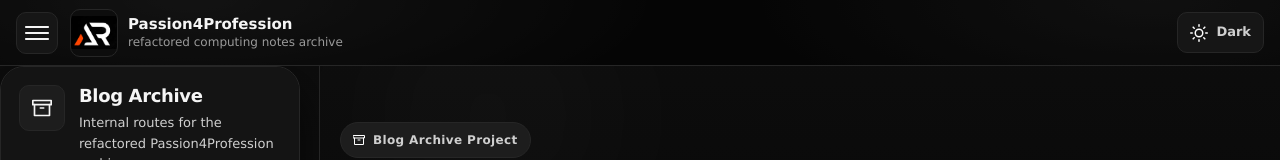
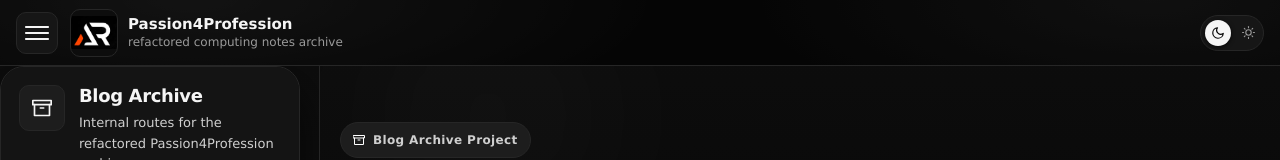
Before and after one commit to a2rp/passion4profession-refactored, a React (Vite) app: page / in a window 1280 px wide. Shown: the top 160 px of the page. Built offline with nearby package versions, Linux system fonts and the light colour scheme.

Commit message:
Add sliding theme toggle

```diff
--- a/src/components/header/index.jsx
+++ b/src/components/header/index.jsx
@@ -1,7 +1,7 @@
-import React, { useEffect, useMemo, useState } from "react";
+import React, { useEffect, useState } from "react";
 import { Styled } from "./styled";
 import blackBgLogo from "/logo.png";
-import { FiMoon, FiSun, FiBookOpen, FiArchive, FiLayers } from "react-icons/fi";
+import { FiMoon, FiSun } from "react-icons/fi";
 import { IoIosMenu } from "react-icons/io";
 import { NavLink } from "react-router-dom";
 
@@ -27,9 +27,7 @@ const Header = ({ handleSliderToggleClick }) => {
         localStorage.setItem(THEME_LS_KEY, theme);
     }, [theme]);
 
-    const nextTheme = useMemo(() => {
-        return theme === "light" ? "dark" : "light";
-    }, [theme]);
+    const nextTheme = theme === "light" ? "dark" : "light";
 
     const handleToggle = () => {
         setTheme(nextTheme);
@@ -79,17 +77,29 @@ const Header = ({ handleSliderToggleClick }) => {
                 <div className="rightSide">
                     <button
                         type="button"
-                        className="themeToggleBtn"
+                        role="switch"
+                        aria-checked={theme === "light"}
+                        aria-label="Light theme"
+                        className={`themeToggleBtn ${
+                            theme === "light" ? "light" : ""
+                        }`}
                         onClick={handleToggle}
-                        aria-label={`Switch to ${nextTheme} theme`}
                         title={`Switch to ${nextTheme} theme`}
                     >
-                        <span className="icon">
-                            {theme === "light" ? <FiMoon /> : <FiSun />}
+                        <span
+                            className="trackIcon darkIcon"
+                            aria-hidden="true"
+                        >
+                            <FiMoon />
                         </span>
-
-                        <span className="label">
-                            {theme === "light" ? "Light" : "Dark"}
+                        <span
+                            className="trackIcon lightIcon"
+                            aria-hidden="true"
+                        >
+                            <FiSun />
+                        </span>
+                        <span className="thumb" aria-hidden="true">
+                            {theme === "light" ? <FiSun /> : <FiMoon />}
                         </span>
                     </button>
                 </div>
--- a/src/components/header/styled.js
+++ b/src/components/header/styled.js
@@ -172,47 +172,79 @@ export const Styled = {
         }
 
         .themeToggleBtn {
+            position: relative;
             display: inline-flex;
             align-items: center;
-            gap: 8px;
-            padding: 9px 12px;
-            border-radius: var(--radius-sm);
+            justify-content: space-between;
+            width: 64px;
+            height: 36px;
+            padding: 0;
+            flex-shrink: 0;
+            border-radius: 999px;
             border: 1px solid var(--color-border);
             background: var(--color-surface-2);
             color: var(--color-text-primary);
+            cursor: pointer;
             transition:
                 background var(--transition-fast),
                 border-color var(--transition-fast),
-                color var(--transition-fast),
-                transform var(--transition-fast);
+                color var(--transition-fast);
 
-            .icon {
-                font-size: 18px;
-                color: var(--color-primary);
+            .trackIcon {
+                position: absolute;
+                top: 50%;
+                z-index: 1;
                 display: inline-flex;
                 align-items: center;
                 justify-content: center;
+                width: 14px;
+                height: 14px;
+                transform: translateY(-50%);
+                color: var(--color-text-muted);
+                font-size: 13px;
+                pointer-events: none;
             }
 
-            .label {
-                font-size: 13px;
-                font-weight: 700;
-                color: var(--color-text-secondary);
+            .darkIcon {
+                left: 8px;
+            }
+
+            .lightIcon {
+                right: 8px;
+            }
+
+            .thumb {
+                position: absolute;
+                top: 4px;
+                left: 4px;
+                z-index: 2;
+                display: inline-flex;
+                align-items: center;
+                justify-content: center;
+                width: 26px;
+                height: 26px;
+                border-radius: 50%;
+                background: var(--color-text-primary);
+                color: var(--color-text-inverse);
+                font-size: 14px;
+                box-shadow: 0 1px 4px var(--color-shadow);
+                transition:
+                    transform var(--transition-normal),
+                    background var(--transition-fast),
+                    color var(--transition-fast);
+            }
+
+            &.light .thumb {
+                transform: translateX(28px);
             }
 
             &:hover {
+                border-color: var(--color-border-light);
                 background: var(--color-surface-3);
-                border-color: var(--color-border-light);
             }
 
-            &:active {
-                transform: translateY(1px);
-            }
-
-            @media (width < 420px) {
-                .label {
-                    display: none;
-                }
+            &:active .thumb {
+                box-shadow: 0 0 0 3px var(--color-selection-bg);
             }
         }
     `,
```
